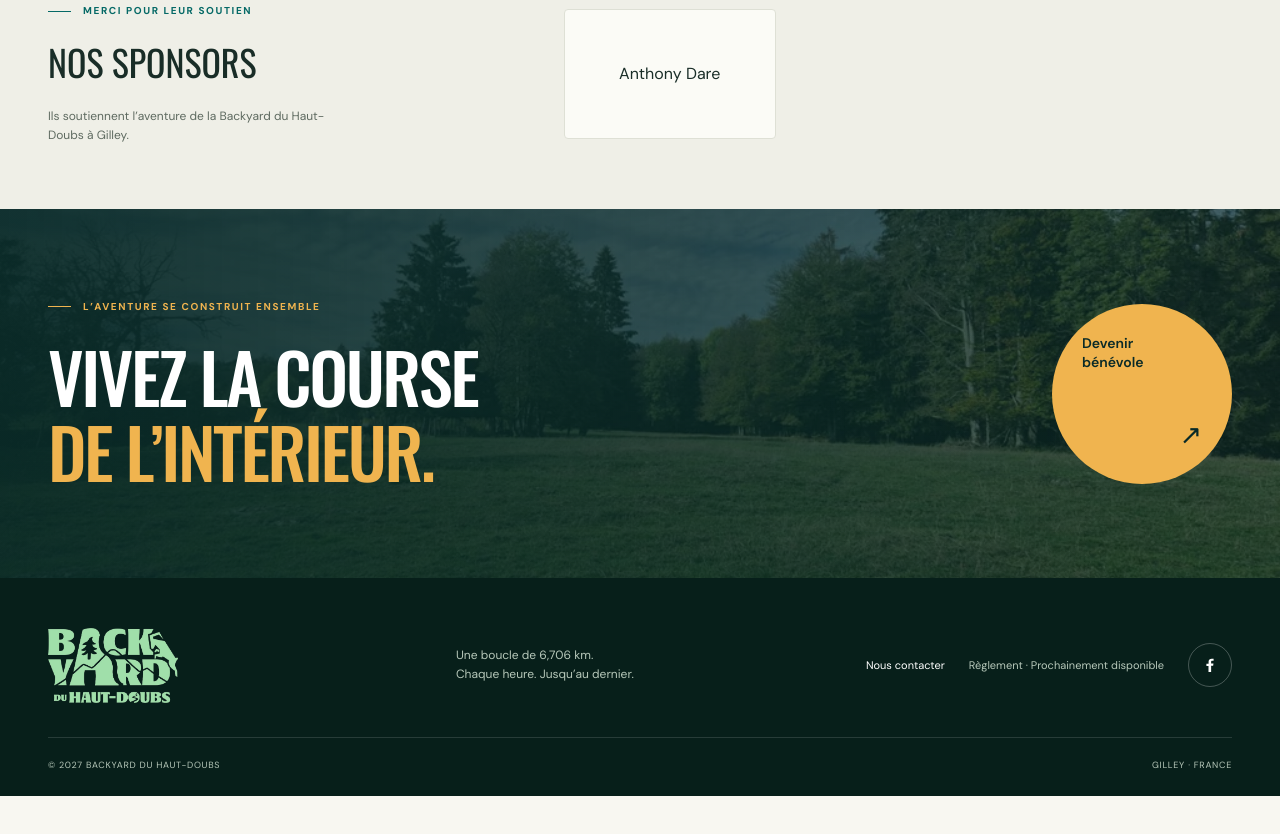
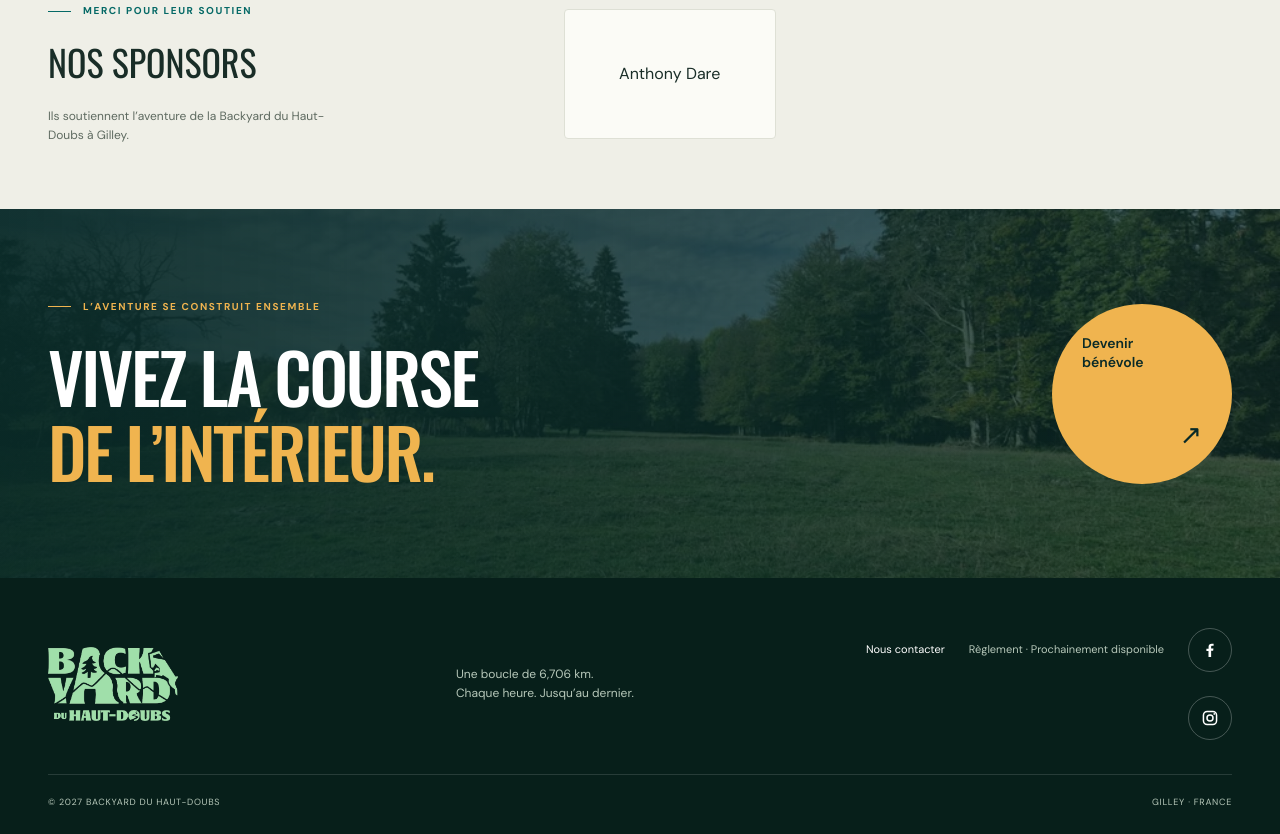
Before and after one commit to backyardhautdoubs-ops/SiteWeb, an Astro site: page / in a window 1280 px wide. Shown: the part 5139-5973 px from the top of the page. Before the commit the page ends 5935 px from the top, so only its background shows below. Built offline with nearby package versions, Linux system fonts and the light colour scheme; Astro itself is replaced by a stand-in of ours; some packages are replaced by stand-ins of ours.

Commit message:
Ajoute le lien Instagram au site

```diff
--- a/src/pages/index.astro
+++ b/src/pages/index.astro
@@ -287,6 +287,9 @@ const rules = [
           <a class="footer-social-link" href="https://www.facebook.com/profile.php?id=61596075675965" target="_blank" rel="noreferrer" aria-label="Retrouvez Backyard du Haut-Doubs sur Facebook">
             <svg viewBox="0 0 24 24" aria-hidden="true" focusable="false"><path d="M13.5 21v-8h2.7l.4-3.1h-3.1V8c0-.9.3-1.6 1.6-1.6h1.7V3.6c-.3 0-1.3-.1-2.5-.1-2.5 0-4.2 1.5-4.2 4.3v2.4H7.2v3.1H10v8h3.5z" /></svg>
           </a>
+          <a class="footer-social-link" href="https://www.instagram.com/backyardduhautdoubs/" target="_blank" rel="noreferrer" aria-label="Retrouvez Backyard du Haut-Doubs sur Instagram">
+            <svg viewBox="0 0 24 24" aria-hidden="true" focusable="false"><rect x="3.25" y="3.25" width="17.5" height="17.5" rx="5" fill="none" stroke="currentColor" stroke-width="2" /><circle cx="12" cy="12" r="4" fill="none" stroke="currentColor" stroke-width="2" /><circle cx="17.75" cy="6.5" r="1.2" /></svg>
+          </a>
         </div>
       </div>
       <div class="container footer-bottom">
```
